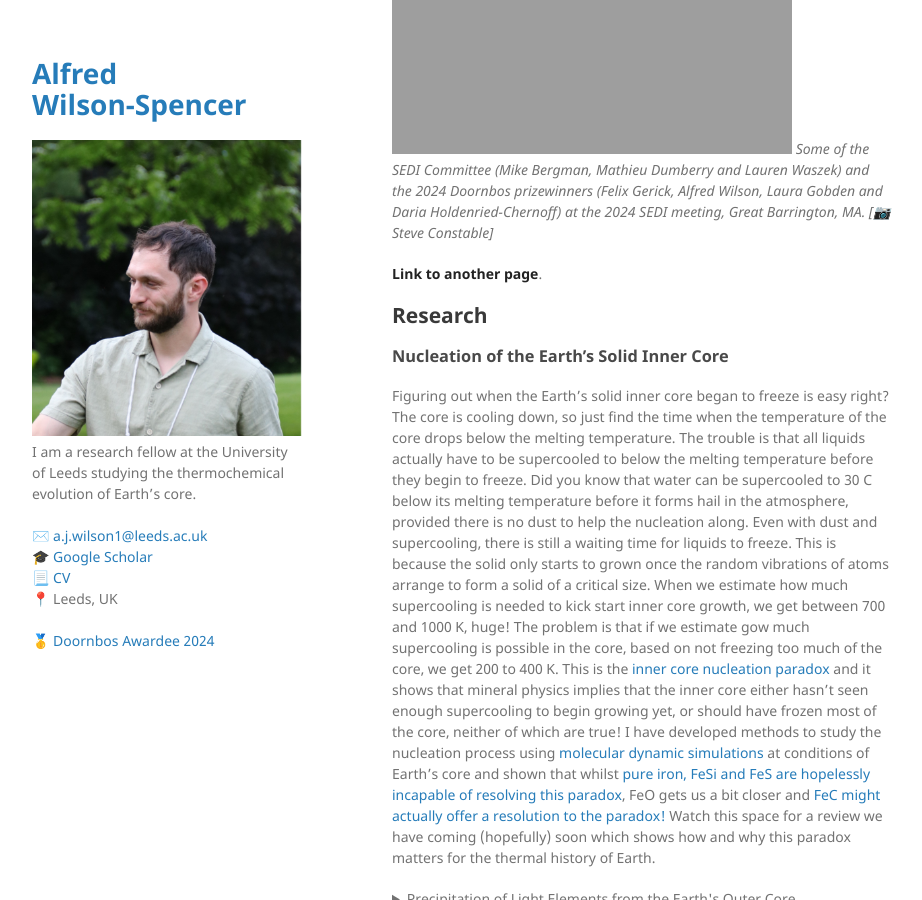
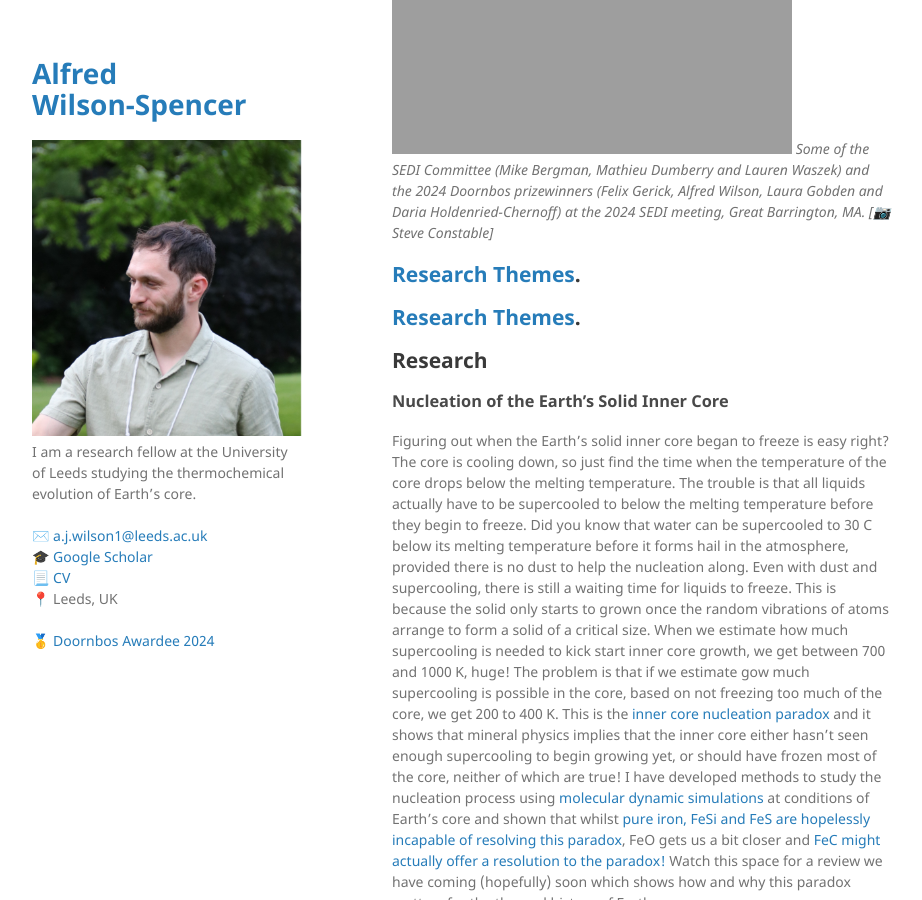
Before and after one commit to Fwilson93/Portfolio, a Jekyll site: the page built from index.md, in a window 1280 px wide and 900 px high, scrolled down 443 px. Shown: the whole window, without its empty margins (178-1100 px from the left). Built offline with Jekyll 4.4.1, drawn with Linux system fonts in a browser that asks for light colours; our own code applies the rules of GitHub Pages for plain Markdown files.

Commit message:
Update index.md

```diff
--- a/index.md
+++ b/index.md
@@ -9,7 +9,11 @@ layout: default
 ![SEDI](https://fwilson93.github.io/Portfolio/assets/img/SEDI_Doornbos.JPG)
 _Some of the SEDI Committee (Mike Bergman, Mathieu Dumberry and Lauren Waszek) and the 2024 Doornbos prizewinners (Felix Gerick, Alfred Wilson, Laura Gobden and Daria Holdenried-Chernoff) at the 2024 SEDI meeting, Great Barrington, MA. [📷 Steve Constable]_
 
-[**Link to another page**](./another-page.html).
+## [Research Themes](./research-themes.html).
+
+## [Research Themes](./research-themes.html).
+
+
 ## Research
 ### Nucleation of the Earth's Solid Inner Core
 Figuring out when the Earth's solid inner core began to freeze is easy right? The core is cooling down, so just find the time when the temperature of the core drops below the melting temperature. The trouble is that all liquids actually have to be supercooled to below the melting temperature before they begin to freeze. Did you know that water can be supercooled to 30 C below its melting temperature before it forms hail in the atmosphere, provided there is no dust to help the nucleation along. Even with dust and supercooling, there is still a waiting time for liquids to freeze. This is because the solid only starts to grown once the random vibrations of atoms arrange to form a solid of a critical size.
```
